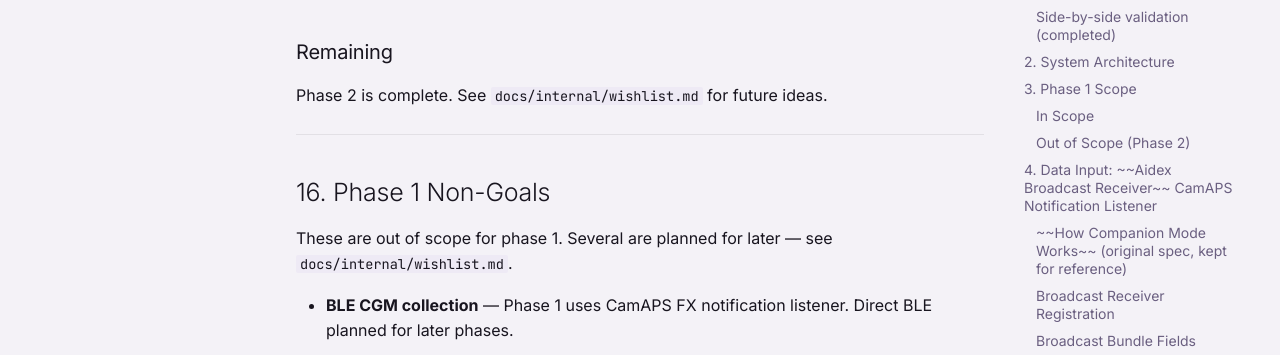
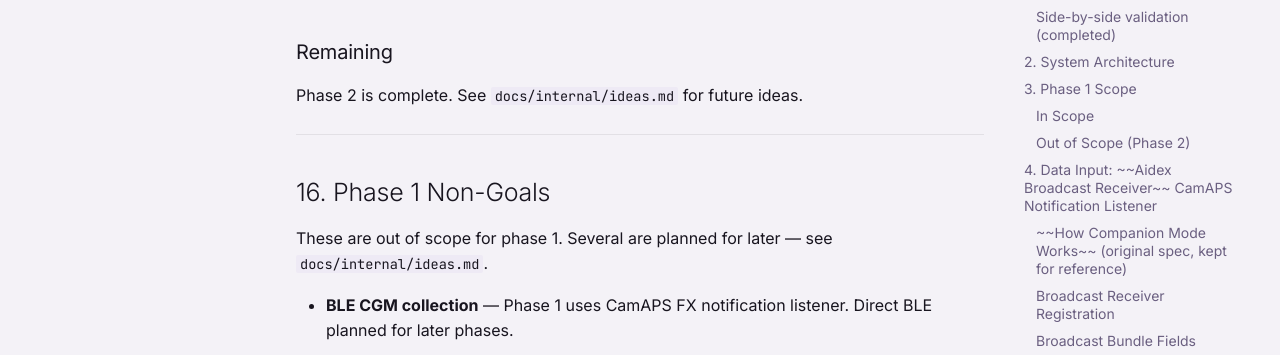
Before and after one commit to psjostrom/strimma, an MkDocs documentation site: the page built from docs/internal/spec.md, in a window 1280 px wide and 900 px high, scrolled down 20488 px. Shown: the part 173-528 px from the top of the window. Built offline with MkDocs 1.6.1 and Material for MkDocs 9.7.7, drawn with Linux system fonts in a browser that asks for light colours; comment, search, counter and statistics services are not loaded; some of the changed text lies outside the part shown.

Commit message:
Rename wishlist.md to ideas.md
Update all references in CLAUDE.md, spec.md, and cgm-landscape.md.

Co-Authored-By: Claude Opus 4.6 (1M context) <noreply@anthropic.com>

```diff
--- a/docs/internal/spec.md
+++ b/docs/internal/spec.md
@@ -37,7 +37,7 @@ xDrip+ is an extraordinary open-source project that has served the diabetes comm
 
 Strimma started as a focused CGM app for a specific setup (Libre 3 + CamAPS FX), but is designed from the ground up as an open-source project that can grow to serve a broader audience. It uses modern Android conventions (Kotlin, Compose, Room, Coroutines, targetSdk 36) to provide a codebase that is approachable for contributors familiar with current Android development.
 
-Ideas and wishlist in `docs/internal/wishlist.md`. CGM app landscape in `docs/internal/cgm-landscape.md`.
+Ideas in `docs/internal/ideas.md`. CGM app landscape in `docs/internal/cgm-landscape.md`.
 
 ### Side-by-side validation (completed)
 
@@ -669,13 +669,13 @@ For generic Nightscout setups, no backend changes are needed — Strimma uses th
 
 ### Remaining
 
-Phase 2 is complete. See `docs/internal/wishlist.md` for future ideas.
+Phase 2 is complete. See `docs/internal/ideas.md` for future ideas.
 
 ---
 
 ## 16. Phase 1 Non-Goals
 
-These are out of scope for phase 1. Several are planned for later — see `docs/internal/wishlist.md`.
+These are out of scope for phase 1. Several are planned for later — see `docs/internal/ideas.md`.
 
 - **BLE CGM collection** — Phase 1 uses CamAPS FX notification listener. Direct BLE planned for later phases.
 - **Calibration** — Not applicable for factory-calibrated Libre 3. Planned for sensors that need it.
```
Also changed, not shown: CLAUDE.md (+1 -1 lines), docs/internal/cgm-landscape.md (+1 -1 lines), docs/internal/ideas.md (renamed from docs/internal/wishlist.md).
